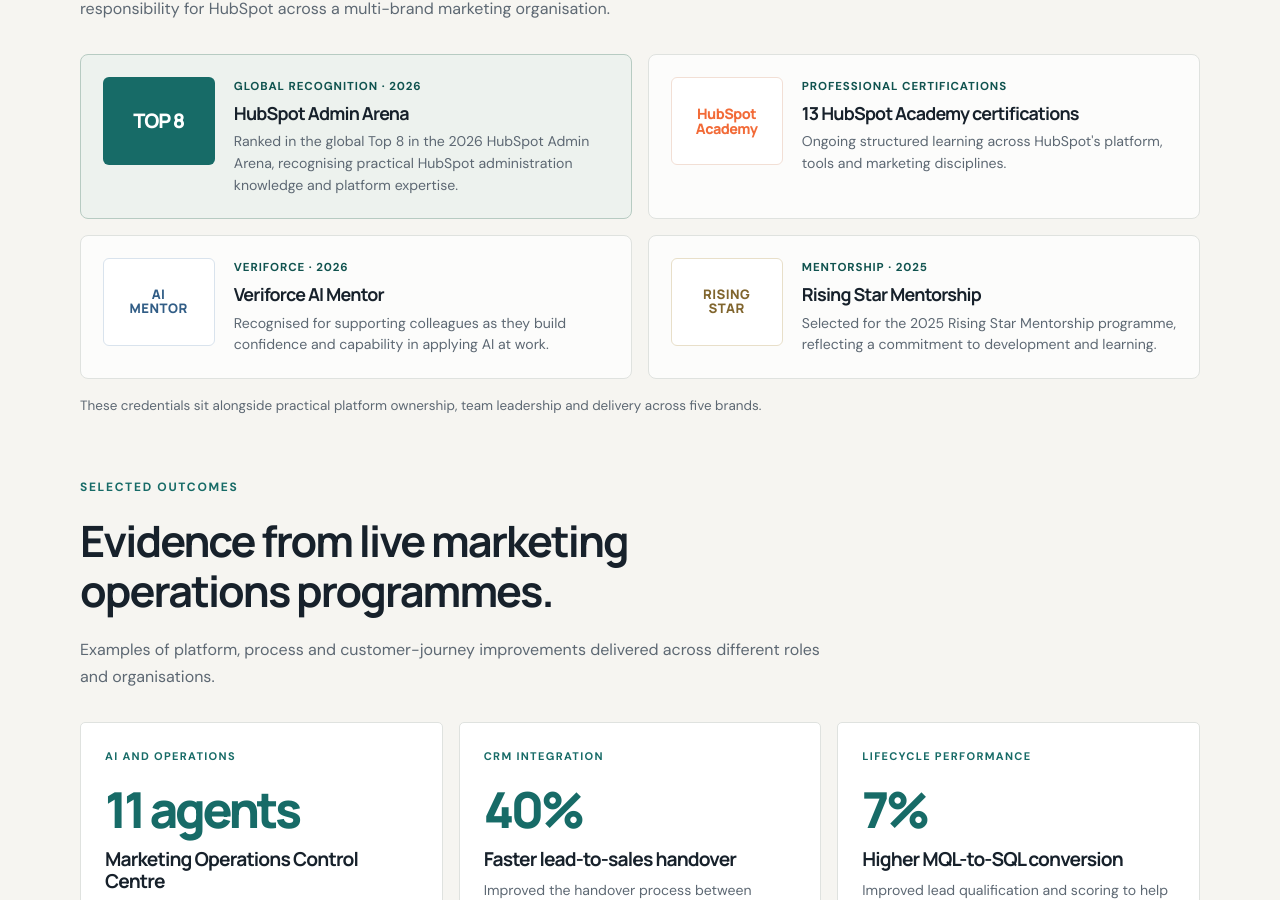
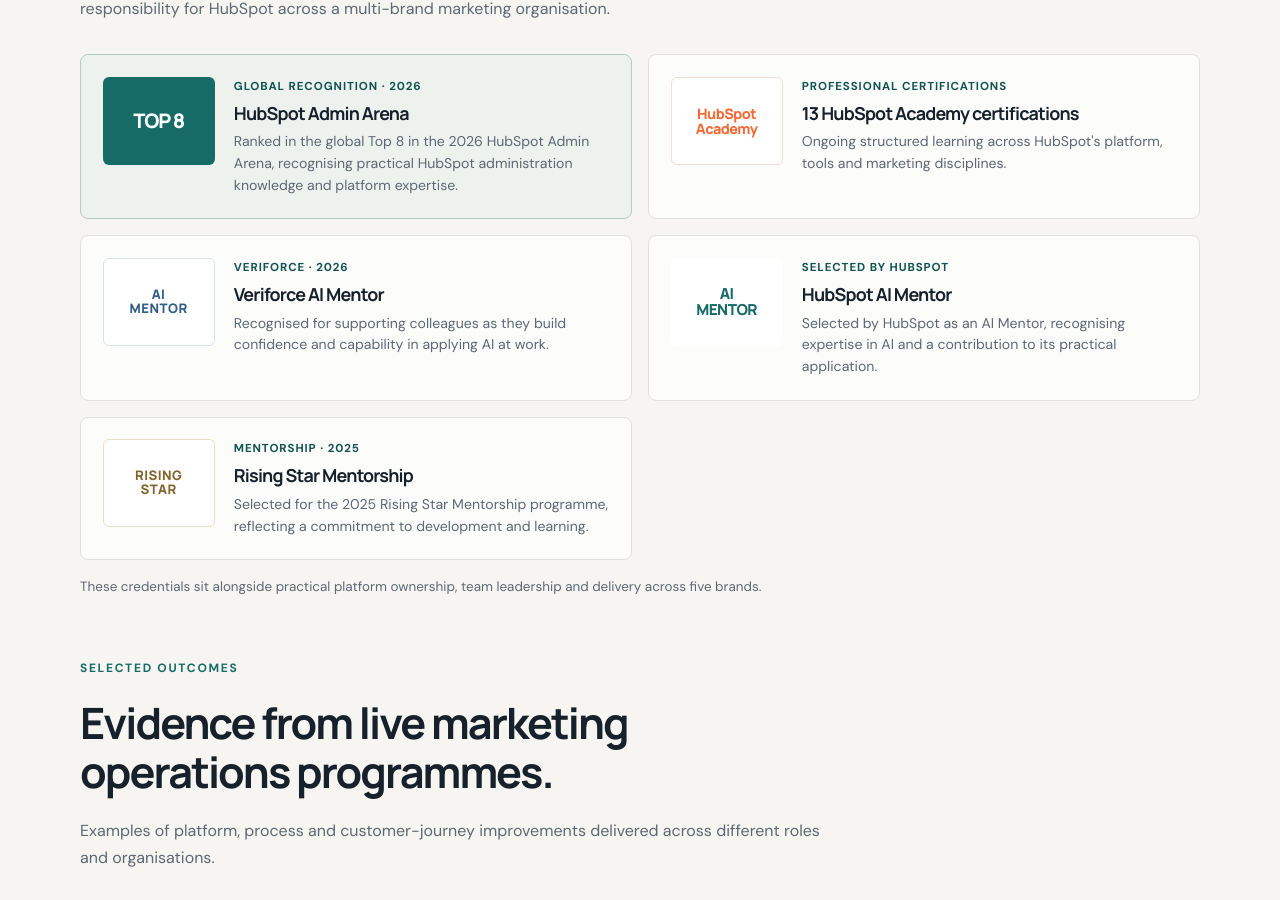
Before and after one commit to georgefwmurray/Marketing-Operations-Control-Centre, a Jekyll site: the page built from HubSpot-Expert-South-Wales.md, in a window 1280 px wide and 900 px high, scrolled down 2432 px. Built offline with Jekyll 4.4.1, drawn with Linux system fonts in a browser that asks for light colours.

Commit message:
Add HubSpot AI Mentor recognition

```diff
--- a/HubSpot-Expert-South-Wales.md
+++ b/HubSpot-Expert-South-Wales.md
@@ -98,6 +98,10 @@ permalink: /HubSpot-Expert-South-Wales.html
       <div><span class="credential-type">Veriforce · 2026</span><h3>Veriforce AI Mentor</h3><p>Recognised for supporting colleagues as they build confidence and capability in applying AI at work.</p></div>
     </article>
     <article class="credential-card">
+      <div class="credential-mark credential-mark--hubspot-ai" aria-hidden="true">AI<br>MENTOR</div>
+      <div><span class="credential-type">Selected by HubSpot</span><h3>HubSpot AI Mentor</h3><p>Selected by HubSpot as an AI Mentor, recognising expertise in AI and a contribution to its practical application.</p></div>
+    </article>
+    <article class="credential-card">
       <div class="credential-mark credential-mark--rising" aria-hidden="true">RISING<br>STAR</div>
       <div><span class="credential-type">Mentorship · 2025</span><h3>Rising Star Mentorship</h3><p>Selected for the 2025 Rising Star Mentorship programme, reflecting a commitment to development and learning.</p></div>
     </article>
```
